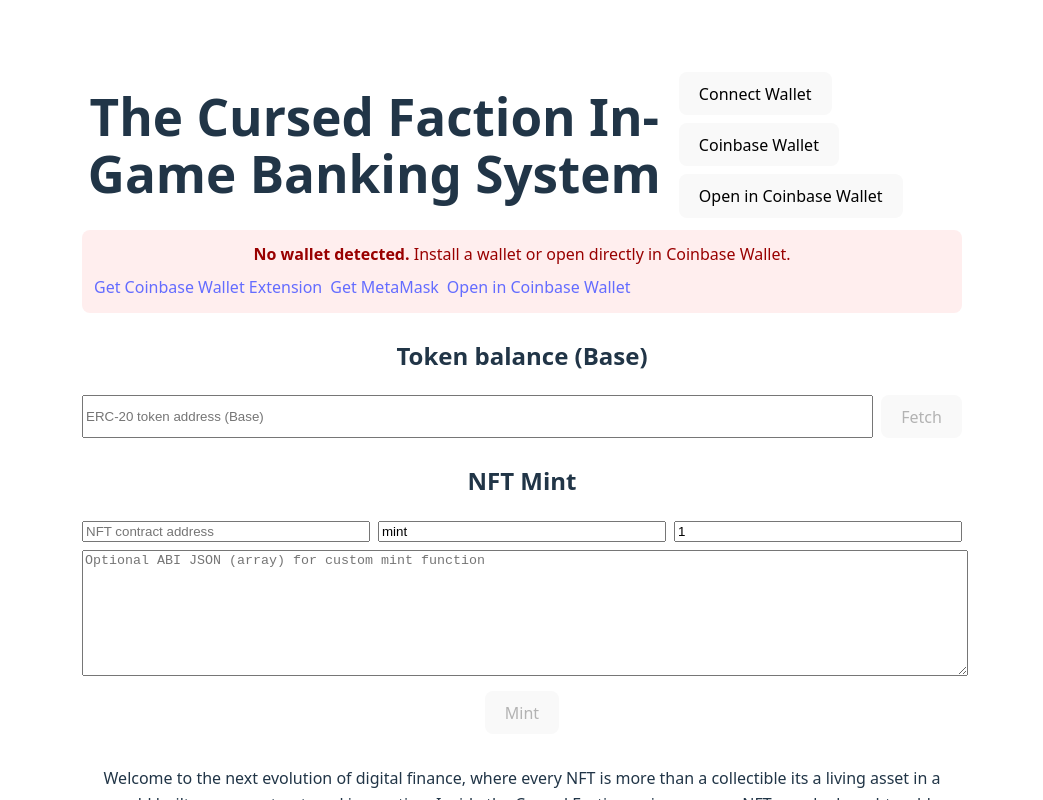
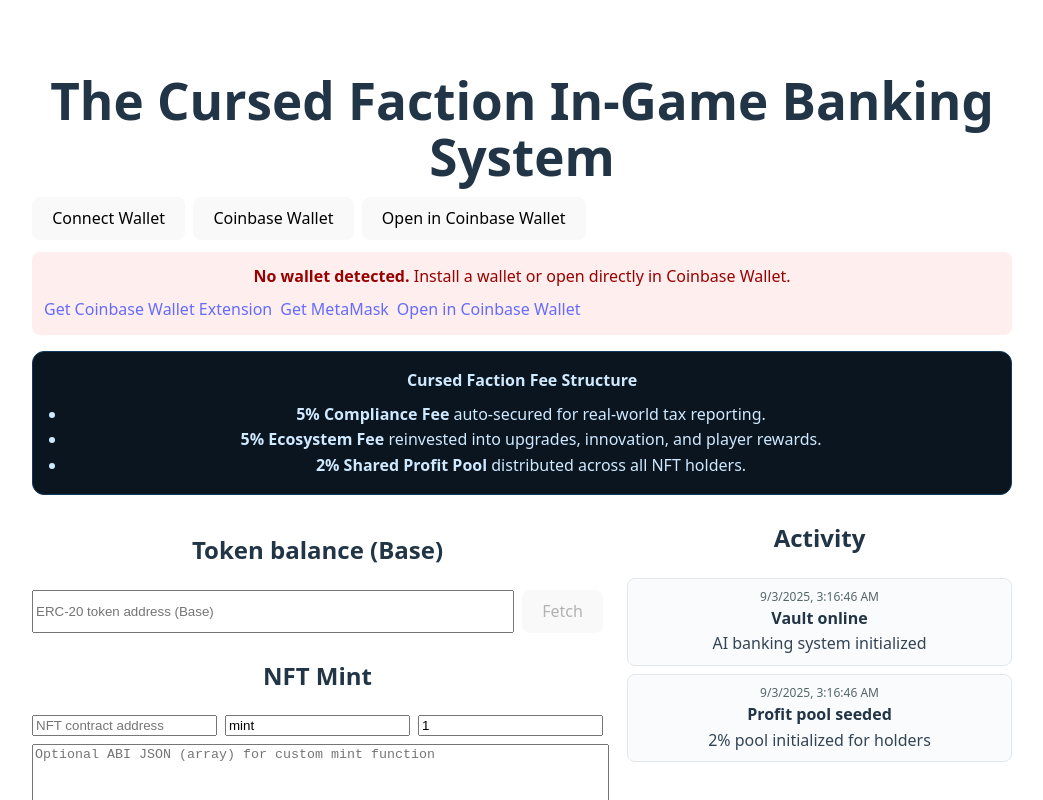
Before and after one commit to Alexcruz3333/cursed-faction-vite-app, a React (Vite) app: page / in a window 1280 px wide. Shown: the top 800 px of the page, without its empty margins (118-1161 px from the left). Built offline with nearby package versions, Linux system fonts and the light colour scheme.

Commit message:
feat: fees banner + activity feed

```diff
--- a/src/App.jsx
+++ b/src/App.jsx
@@ -15,7 +15,7 @@
 const LS_MINT_QTY = 'cf_mint_qty'
 const LS_CUSTOM_ABI = 'cf_custom_abi'
 
-async function coinbaseConnect(setAccount, setChainId, setMessage) {
+async function coinbaseConnect(setAccount, setChainId, setMessage, pushEvent) {
   try {
     const { default: CoinbaseWalletSDK } = await import('@coinbase/wallet-sdk')
     const sdk = new CoinbaseWalletSDK({ appName: 'Cursed Faction' })
@@ -28,6 +28,7 @@
     const cid = await provider.request({ method: 'eth_chainId' })
     setChainId(cid)
     setMessage('Connected with Coinbase Wallet')
+    pushEvent('wallet', 'Coinbase connected', addr)
   } catch (e) {
     setMessage(e?.message || 'Coinbase connect failed')
   }
@@ -46,12 +47,32 @@
   } catch { return '0' }
 }
 
+function FeesBanner() {
+  return (
+    <div style={{background:'#0b1520', color:'#cfe9ff', padding:16, borderRadius:12, marginTop:16, border:'1px solid #113a5a'}}>
+      <div style={{fontWeight:700, marginBottom:8}}>Cursed Faction Fee Structure</div>
+      <ul style={{margin:0, paddingLeft:18, lineHeight:1.6}}>
+        <li><strong>5% Compliance Fee</strong>  auto-secured for real-world tax reporting.</li>
+        <li><strong>5% Ecosystem Fee</strong>  reinvested into upgrades, innovation, and player rewards.</li>
+        <li><strong>2% Shared Profit Pool</strong>  distributed across all NFT holders.</li>
+      </ul>
+    </div>
+  )
+}
+
 export default function App() {
   const [account, setAccount] = useState(localStorage.getItem(LS_ACCOUNT) || '')
   const [chainId, setChainId] = useState('')
   const [message, setMessage] = useState('')
   const [baseEth, setBaseEth] = useState('')
   const [noWallet, setNoWallet] = useState(false)
+
+  // Activity feed
+  const [feed, setFeed] = useState([
+    { t: new Date().toISOString(), kind:'system', title:'Vault online', desc:'AI banking system initialized' },
+    { t: new Date().toISOString(), kind:'economy', title:'Profit pool seeded', desc:'2% pool initialized for holders' },
+  ])
+  const pushEvent = (kind, title, desc) => setFeed((f)=>[{ t:new Date().toISOString(), kind, title, desc }, ...f].slice(0,20))
 
   // ERC-20 state (persisted)
   const [tokenAddr, setTokenAddr] = useState(localStorage.getItem(LS_TOKEN_ADDR) || '')
@@ -67,7 +88,7 @@
 
   const onBase = chainId?.toLowerCase() === BASE_CHAIN_HEX
 
-  // Persist inputs reactively
+  // Persist inputs
   useEffect(() => { localStorage.setItem(LS_TOKEN_ADDR, tokenAddr || '') }, [tokenAddr])
   useEffect(() => { localStorage.setItem(LS_NFT_ADDR, nftAddr || '') }, [nftAddr])
   useEffect(() => { localStorage.setItem(LS_MINT_FN, mintFn || '') }, [mintFn])
@@ -79,12 +100,9 @@
     const eth = window.ethereum
     if (!eth) { setNoWallet(true); return }
     eth.request({ method: 'eth_chainId' }).then(setChainId).catch(() => {})
-
     const handleAccounts = (accs) => setAccount(accs?.[0] ?? '')
     const handleChain = (cid) => setChainId(cid)
-
     eth.request({ method: 'eth_accounts' }).then((accs) => handleAccounts(accs)).catch(() => {})
-
     eth.on?.('accountsChanged', handleAccounts)
     eth.on?.('chainChanged', handleChain)
     return () => {
@@ -100,7 +118,7 @@
       if (!saved) return
       try {
         if (saved === 'coinbase') {
-          await coinbaseConnect(setAccount, setChainId, setMessage)
+          await coinbaseConnect(setAccount, setChainId, setMessage, pushEvent)
         } else if (saved === 'injected' && window.ethereum) {
           const accs = await window.ethereum.request({ method: 'eth_accounts' })
           const addr = accs?.[0]
@@ -109,6 +127,7 @@
             localStorage.setItem(LS_ACCOUNT, addr)
             setChainId(await window.ethereum.request({ method: 'eth_chainId' }))
             setMessage('Reconnected')
+            pushEvent('wallet','Reconnected', addr)
           }
         }
       } catch {}
@@ -149,6 +168,7 @@
       const cid = await window.ethereum.request({ method: 'eth_chainId' })
       setChainId(cid)
       setMessage('Connected')
+      pushEvent('wallet','Injected connected', addr)
     } catch (err) {
       setMessage(err?.message || 'Connect failed')
     }
@@ -156,6 +176,7 @@
 
   const disconnect = () => {
     try {
+      const addr = account
       localStorage.removeItem(LS_ACCOUNT)
       localStorage.removeItem(LS_PROVIDER)
       setAccount('')
@@ -163,16 +184,18 @@
       setBaseEth('')
       setTokenInfo({ symbol: '', decimals: 18, balance: '' })
       setMessage('Disconnected')
+      pushEvent('wallet','Disconnected', addr || '')
     } catch {}
   }
 
-  const handleCoinbase = () => { coinbaseConnect(setAccount, setChainId, setMessage) }
+  const handleCoinbase = () => { coinbaseConnect(setAccount, setChainId, setMessage, pushEvent) }
   const openCoinbaseDeepLink = () => window.open(COINBASE_DAPP_LINK, '_blank')
 
   const switchToBase = async () => {
     try {
       await window.ethereum.request({ method: 'wallet_switchEthereumChain', params: [{ chainId: BASE_CHAIN_HEX }] })
       setMessage('Switched to Base')
+      pushEvent('network','Switched network','Base Mainnet (8453)')
     } catch (err) {
       if (err?.code === 4902) {
         try {
@@ -187,6 +210,7 @@
             }]
           })
           setMessage('Base added. Please retry switch if needed.')
+          pushEvent('network','Added network','Base Mainnet')
         } catch (addErr) {
           setMessage(addErr?.message || 'Failed to add Base')
         }
@@ -219,6 +243,7 @@
         balanceStr = ethers.formatUnits(bal, Number(dec))
       }
       setTokenInfo({ symbol: sym || 'ERC20', decimals: Number(dec), balance: balanceStr })
+      pushEvent('token', 'Fetched token balance', `${sym || 'ERC20'} @ ${tokenAddr.substring(0,6)}`)
     } catch (e) {
       setTokenMsg(e?.message || 'Failed to fetch token')
       setTokenInfo({ symbol: '', decimals: 18, balance: '' })
@@ -248,16 +273,18 @@
         ? await c[mintFn](BigInt(mintQty))
         : (customAbi ? await c[mintFn]() : (Number(mintQty) ? await c[mintFn](BigInt(mintQty)) : await c[mintFn]()))
       setMintMsg('Submitted: ' + tx.hash)
+      pushEvent('nft','Mint submitted', tx.hash)
       const rc = await tx.wait()
       setMintMsg('Minted in block ' + rc.blockNumber)
+      pushEvent('nft','Mint confirmed', `Block ${rc.blockNumber}`)
     } catch (e) {
       setMintMsg(e?.shortMessage || e?.message || 'Mint failed')
     }
   }
 
   return (
-    <main style={{maxWidth: 880, margin: '40px auto', padding: '0 16px', lineHeight: 1.6}}>
-      <header style={{display: 'flex', justifyContent: 'space-between', alignItems: 'center', gap: 12}}>
+    <main style={{maxWidth: 980, margin: '40px auto', padding: '0 16px', lineHeight: 1.6}}>
+      <header style={{display: 'flex', justifyContent: 'space-between', alignItems: 'center', gap: 12, flexWrap:'wrap'}}>
         <h1 style={{margin: 0}}> The Cursed Faction In-Game Banking System </h1>
         <div style={{display: 'flex', gap: 8, flexWrap: 'wrap'}}>
           {!account && <button onClick={connect}>Connect Wallet</button>}
@@ -281,15 +308,20 @@
 
       {message && <p style={{color: '#0a7'}}> {message} </p>}
 
+      <FeesBanner />
+
       {account && (
-        <p>
+        <p style={{marginTop:12}}>
           Address: <a target="_blank" rel="noreferrer" href={`https://basescan.org/address/${account}`}>{account}</a>
           {baseEth && <>  Base ETH: {baseEth}</>}
         </p>
       )}
 
+      {/* Two-column layout: left = actions, right = activity */}
+      <div style={{display:'grid', gridTemplateColumns:'1fr 1fr', gap:24, alignItems:'start', marginTop:16}}>
+        <div>
           {/* ERC-20 balances */}
-      <section style={{marginTop: 24}}>
+          <section style={{marginTop: 8}}>
             <h2>Token balance (Base)</h2>
             <div style={{display:'flex', gap:8, flexWrap:'wrap'}}>
               <input style={{flex:'1 1 320px'}} placeholder="ERC-20 token address (Base)" value={tokenAddr} onChange={e=>setTokenAddr(e.target.value)} />
@@ -304,7 +336,7 @@
           {/* NFT mint */}
           <section style={{marginTop: 24}}>
             <h2>NFT Mint</h2>
-        <div style={{display:'grid', gap:8, gridTemplateColumns:'1fr 1fr 1fr', maxWidth:880}}>
+            <div style={{display:'grid', gap:8, gridTemplateColumns:'1fr 1fr 1fr'}}>
               <input placeholder="NFT contract address" value={nftAddr} onChange={e=>setNftAddr(e.target.value)} />
               <input placeholder="Function name (e.g., mint)" value={mintFn} onChange={e=>setMintFn(e.target.value)} />
               <input placeholder="Quantity (optional)" value={mintQty} onChange={e=>setMintQty(e.target.value)} />
@@ -317,6 +349,22 @@
               {mintMsg && <p>{mintMsg}</p>}
             </div>
           </section>
+        </div>
+
+        {/* Activity feed */}
+        <aside>
+          <h2 style={{marginTop:8}}>Activity</h2>
+          <div style={{display:'grid', gap:8}}>
+            {feed.map((e, idx) => (
+              <div key={idx} style={{border:'1px solid #e3e8ef', borderRadius:8, padding:'8px 12px', background:'#f9fbfd'}}>
+                <div style={{fontSize:12, color:'#566'}}> {new Date(e.t).toLocaleString()} </div>
+                <div style={{fontWeight:600}}> {e.title} </div>
+                <div style={{color:'#345'}}> {e.desc} </div>
+              </div>
+            ))}
+          </div>
+        </aside>
+      </div>
 
       <p style={{marginTop: 32}}>Welcome to the next evolution of digital finance, where every NFT is more than a collectible  its a living asset in a world built on power, trust, and innovation. Inside the Cursed Faction universe, your NFTs can be bought, sold, traded, gifted, or burned  every action shaping a self-sustaining economy designed to reward its community.</p>
       <p>At its core lies an AI-operated banking system, engineered to remove human error and run with flawless precision. Protected by Legion Cyber-Circuitry, this intelligence operates with 24/7 autonomous detection and defense, ensuring every transaction is secure, transparent, and unstoppable.</p>
```
Lines whose indentation alone changed are shown as unchanged.
